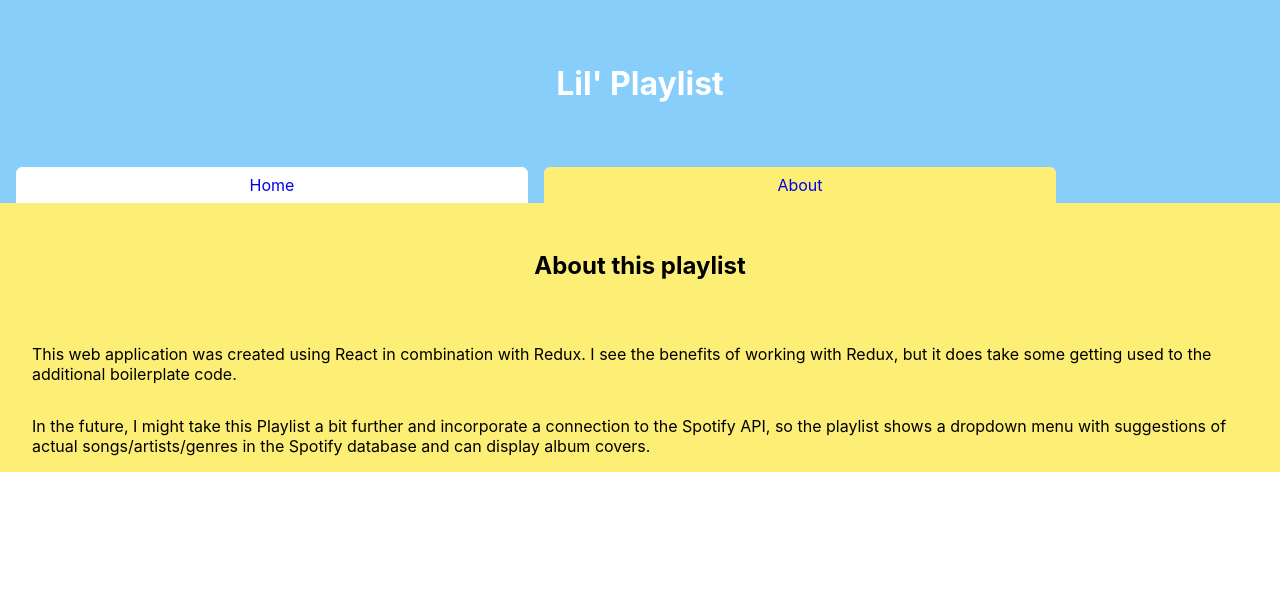
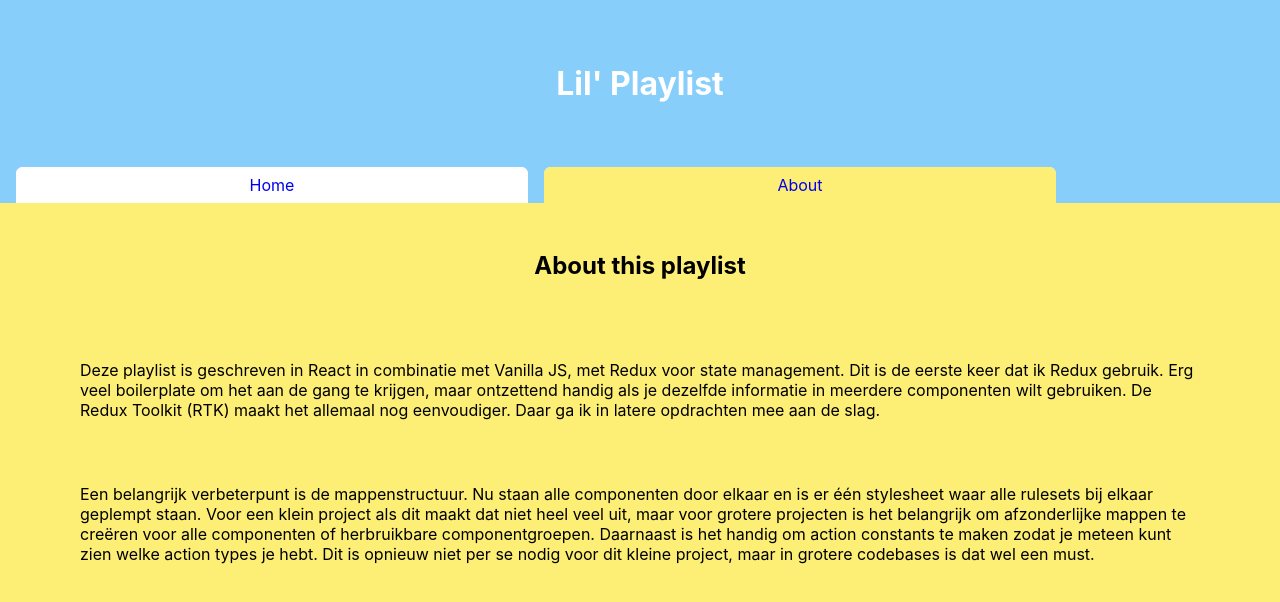
Before and after one commit to XanderVertegaal/xander_vertegaal-lil_playlist, a React (Create React App) app: page /about in a window 1280 px wide. Shown: the top 602 px of the page. Built offline with nearby package versions, Linux system fonts and the light colour scheme.

Commit message:
Updated styling

```diff
--- a/src/components/About.js
+++ b/src/components/About.js
@@ -4,8 +4,9 @@ const About = () => {
     return (
         <article className="about">
             <h2 className="about-header">About this playlist</h2>
-            <p>This web application was created using React in combination with Redux. I see the benefits of working with Redux, but it does take some getting used to the additional boilerplate code. </p>
-            <p>In the future, I might take this Playlist a bit further and incorporate a connection to the Spotify API, so the playlist shows a dropdown menu with suggestions of actual songs/artists/genres in the Spotify database and can display album covers.</p>
+            <p>Deze playlist is geschreven in React in combinatie met Vanilla JS, met Redux voor state management. Dit is de eerste keer dat ik Redux gebruik. Erg veel boilerplate om het aan de gang te krijgen, maar ontzettend handig als je dezelfde informatie in meerdere componenten wilt gebruiken. De Redux Toolkit (RTK) maakt het allemaal nog eenvoudiger. Daar ga ik in latere opdrachten mee aan de slag.</p>
+
+            <p>Een belangrijk verbeterpunt is de mappenstructuur. Nu staan alle componenten door elkaar en is er één stylesheet waar alle rulesets bij elkaar geplempt staan. Voor een klein project als dit maakt dat niet heel veel uit, maar voor grotere projecten is het belangrijk om afzonderlijke mappen te creëren voor alle componenten of herbruikbare componentgroepen. Daarnaast is het handig om action constants te maken zodat je meteen kunt zien welke action types je hebt. Dit is opnieuw niet per se nodig voor dit kleine project, maar in grotere codebases is dat wel een must.</p>
         </article>
     )
 }
--- a/src/index.css
+++ b/src/index.css
@@ -160,17 +160,20 @@ footer {
   -webkit-box-direction: normal;
       -ms-flex-direction: column;
           flex-direction: column;
-  height: 100%;
+  -webkit-box-align: stretch;
+      -ms-flex-align: stretch;
+          align-items: stretch;
+  height: 80vh;
+  background-color: #FDEE75;
 }
 
 .about p {
-  -webkit-box-flex: 1;
-      -ms-flex: 1 1 auto;
-          flex: 1 1 auto;
-  background-color: #FDEE75;
-  padding: 1em 2em;
-  display: inline-block;
-  height: 100%;
+  display: block;
+  -ms-flex-item-align: center;
+      -ms-grid-row-align: center;
+      align-self: center;
+  width: 100vw;
+  padding: 2em 5em;
 }
 
 .about-header {
--- a/src/index.scss
+++ b/src/index.scss
@@ -162,14 +162,17 @@ footer {
 .about {
   display: flex;
   flex-direction: column;
-  height: 100%;
+  align-items: stretch;
+  height: 80vh;
+  background-color: $about-color;
 
   p {
-    flex: 1 1 auto;
-    background-color: $about-color;
-    padding: 1em 2em;
-    display: inline-block;
-    height: 100%;
+    // flex: 1 1 auto;
+
+    display: block;
+    align-self: center;
+    width: 100vw;
+    padding: 2em 5em;
   }
 }
 
--- a/src/reducers/updateFilter.js
+++ b/src/reducers/updateFilter.js
@@ -16,7 +16,6 @@ const updateFilter = (state = defaultFilter, action) => {
             value === true ?
             newState[type].push(name) :
             newState[type] = newState[type].filter(item => item !== name)
-
             break
         default:
             return state;
```
Also changed, not shown: public/index.html (line endings or trailing spaces), 1 other file (tests, documents, lock files or other folders).
